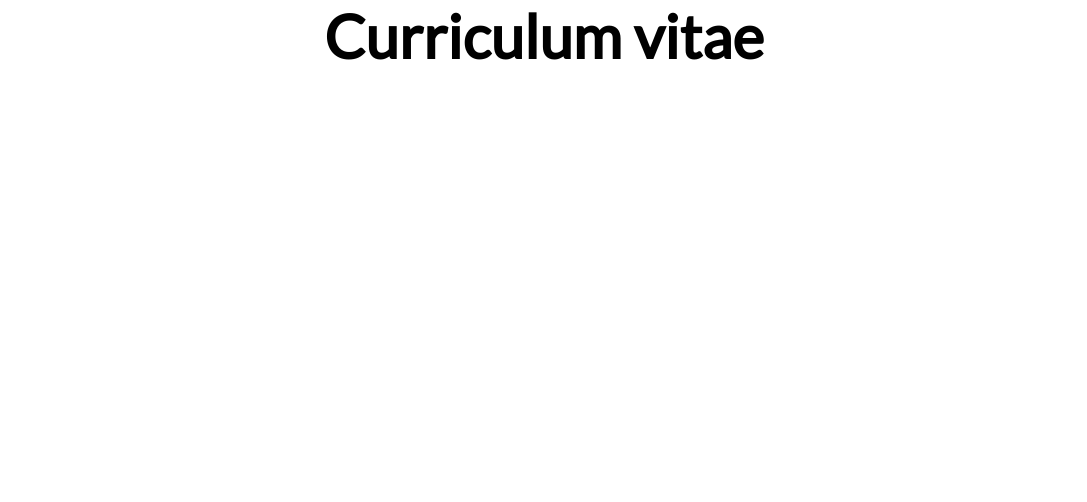
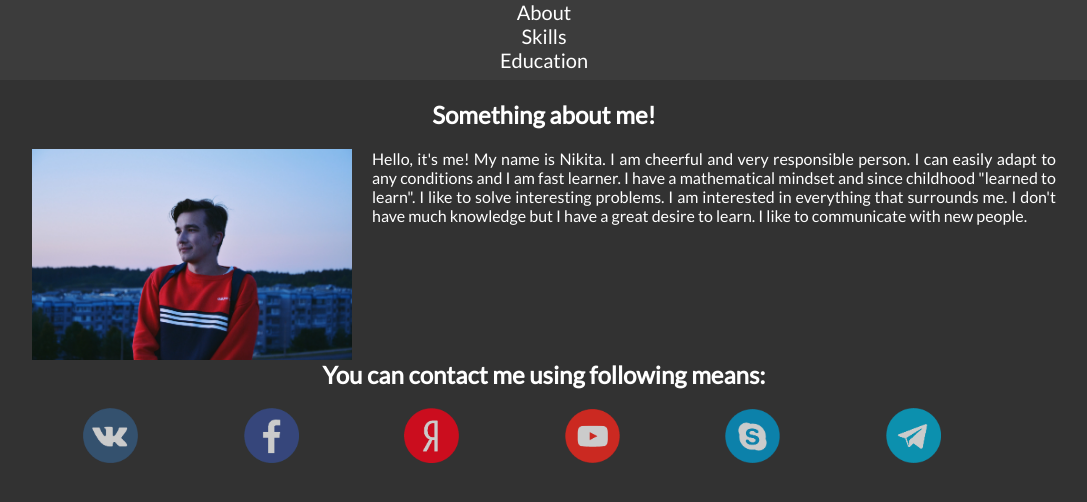
Before and after one commit to nplkhn/rsschool-2019Q1-cv, a plain HTML site: page index.html in a window 1280 px wide. Shown: the whole page, without its empty margins (96-1183 px from the left). Drawn offline with Linux system fonts and the light colour scheme.

Commit message:
feat: add about info and contacs

```diff
--- a/index.html
+++ b/index.html
@@ -7,15 +7,45 @@
   <meta http-equiv="X-UA-Compatible" content="ie=edge">
   <link rel="stylesheet" href="style.css">
   <link href="https://fonts.googleapis.com/css?family=Lato" rel="stylesheet">
-  <title>CV</title>
+  <title>Curriculum vitae</title>
 </head>
 
 <body>
   <header>
     <div class="container">
-      <h1>Curriculum vitae</h1>
+      <nav>
+        <ul class="menu">
+          <li><a href="#about">About</a></li>
+          <li><a href="">Skills</a></li>
+          <li><a href="">Education</a></li>
+        </ul>
+      </nav>
     </div>
   </header>
+  <section class="about" id="about">
+    <div class="container">
+      <div class="container-about">
+        <h2>Something about me!</h2>
+        <img src="assets/PicsArt_08-22-10_31_33.jpg" alt="Nikita Plakhin">
+        <p>Hello, it's me! My name is Nikita. I am cheerful and very responsible person.
+          I can easily adapt to any conditions and I am fast learner.
+          I have a mathematical mindset and since childhood
+          "learned to learn". I like to solve interesting problems.
+          I am interested in everything that surrounds me.
+          I don't have much knowledge but I have a great desire to learn.
+          I like to communicate with new people.</p>
+      </div>
+      <div class="container-contacts">
+        <h2>You can contact me using following means:</h2><br>
+        <a href="https://vk.com/nplkhn"><img src="assets/logo/vk.png" alt="VK"></a>
+        <a href="https://www.facebook.com/profile.php?id=100004935934427"><img src="assets/logo/facebook.png" alt="Facebook"></a>
+        <a href="mailto:nplkhn1@yandex.ru"><img src="assets/logo/yandex.png" alt="Yandex"></a>
+        <a href="https://www.youtube.com/channel/UCymumHs9PCyXENWWj6uKWJw?view_as=subscriber"><img src="assets/logo/youtube.png" alt="Youtube"></a>
+        <a href="skype:nplkhn1?call"><img src="assets/logo/skype.png" alt="Skype"></a>
+        <a href="https://telegram.me/nplkhn"><img src="assets/logo/telegram.png" alt="Telegram"></a>
+      </div>
+    </div>
+  </section>
 </body>
 
 </html>
--- a/style.css
+++ b/style.css
@@ -3,8 +3,15 @@
   padding: 0;
 }
 
+header {
+  background-color: rgba(60, 60, 60, 1);
+  height: 80px;
+}
+
 body {
   font-family: 'Lato', sans-serif;
+  background-color: rgba(50, 50, 50, 1);
+  color: rgba(255, 255, 255, 1);
 }
 
 .container {
@@ -12,7 +19,66 @@ body {
   margin: 0 auto;
 }
 
-h1 {
+.about h1 {
+  margin: 20px 0;
+  border-bottom: 1px solid rgba(0,0,0,0.6);
   text-align: center;
-  font-size: 60px;
+  font-size: 50px;
+  text-transform: uppercase;
 }
+
+.menu a{
+  text-decoration: none;
+  color: rgba(0,0,0,0.9);
+  font-size: 20px;
+  color: rgba(255, 255, 255, 1);
+}
+
+.menu li {
+  display: flex;
+  justify-content: center;
+}
+
+.menu a:hover {
+  font-size: 25px;
+  transition: 0.5s ease;
+  color: rgba(46, 179, 152, 1)
+}
+
+h2 {
+  text-align: center;
+}
+
+p {
+  text-align: justify;
+}
+
+.container-about {
+  display: inline-block;
+}
+
+.container-about h2 {
+  margin: 20px;
+}
+
+.container-about img {
+  width: 320px;
+  float: left;
+}
+
+.container-about p {
+  margin-left: 340px;
+  text-align: justify;
+}
+
+.container-contacts img{
+  margin: 0 5%;
+  opacity: 0.75;
+  width: 55px;
+}
+
+.container-contacts img:hover {
+  width: 70px;
+  transition: 0.5s ease;
+  opacity: 1;
+}
```
Also changed, not shown: assets/PicsArt_08-22-10_31_33.jpg (added), assets/logo/facebook.png (added), assets/logo/skype.png (added), assets/logo/telegram.png (added), assets/logo/vk.png (added), assets/logo/yandex.png (added), assets/logo/youtube.png (added).
